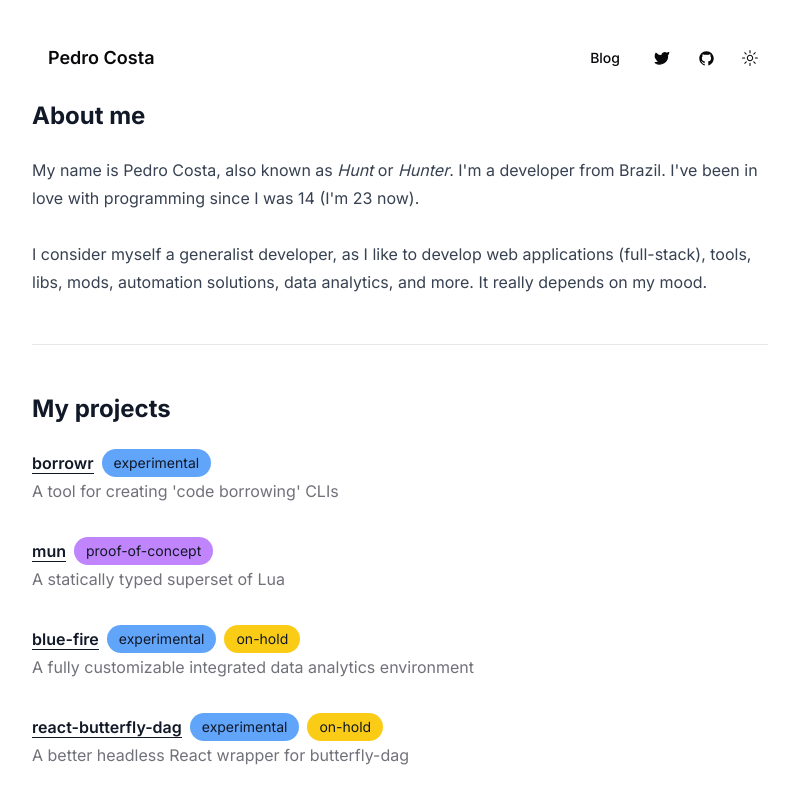
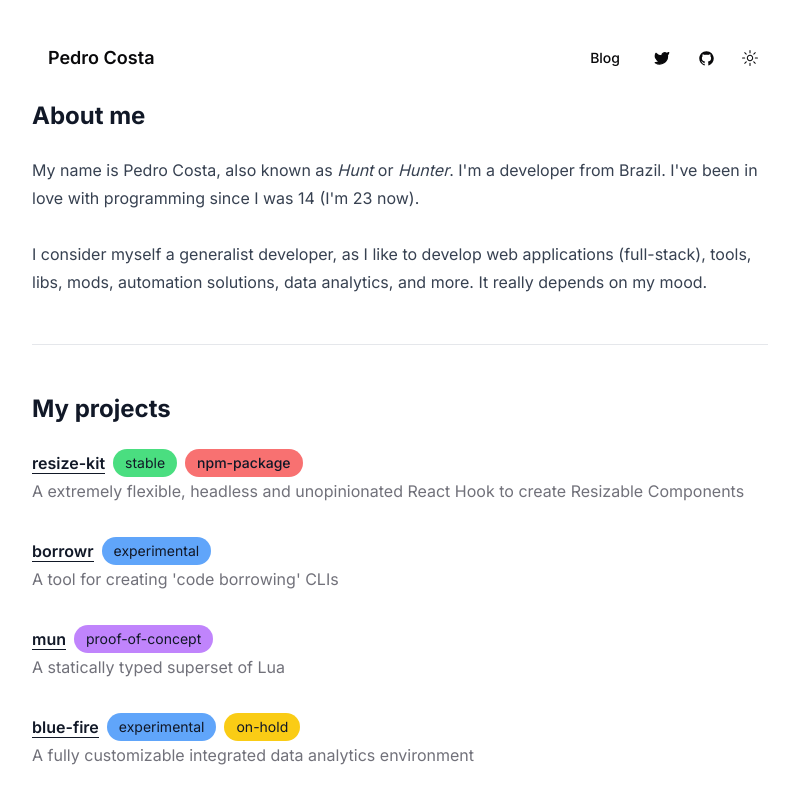
Before and after one commit to pedroscosta/pedroscosta.github.io, a Next.js app: page / in a window 1280 px wide. Shown: the top 799 px of the page, without its empty margins (240-1029 px from the left). Built offline with nearby package versions, Linux system fonts and the light colour scheme.

Commit message:
chore: add resize-kit to projects list

```diff
--- a/app/page.tsx
+++ b/app/page.tsx
@@ -20,6 +20,29 @@ export default async function Home() {
       <hr />
       <h2>My projects</h2>
       <div className="flex flex-col gap-8">
+        <Link_
+          href="https://github.com/pedroscosta/resize-kit"
+          className="group space-y-4 font-normal no-underline"
+        >
+          <div className="flex items-center gap-2">
+            <span className="inline-block border-b border-current font-semibold leading-tight no-underline group-hover:-mb-[1px] group-hover:border-b-2">
+              resize-kit
+            </span>
+            <span className="rounded-full bg-green-400 px-3 py-1 text-sm dark:bg-green-950">
+              stable
+            </span>
+            <Link_
+              href="https://github.com/pedroscosta/borrowr"
+              className="rounded-full bg-red-400 px-3 py-1 text-sm no-underline dark:bg-red-950"
+            >
+              npm-package
+            </Link_>
+          </div>
+          <span className="text-muted-foreground">
+            A extremely flexible, headless and unopinionated React Hook to create Resizable
+            Components
+          </span>
+        </Link_>
         <Link_
           href="https://github.com/pedroscosta/borrowr"
           className="group space-y-4 font-normal no-underline"
```
